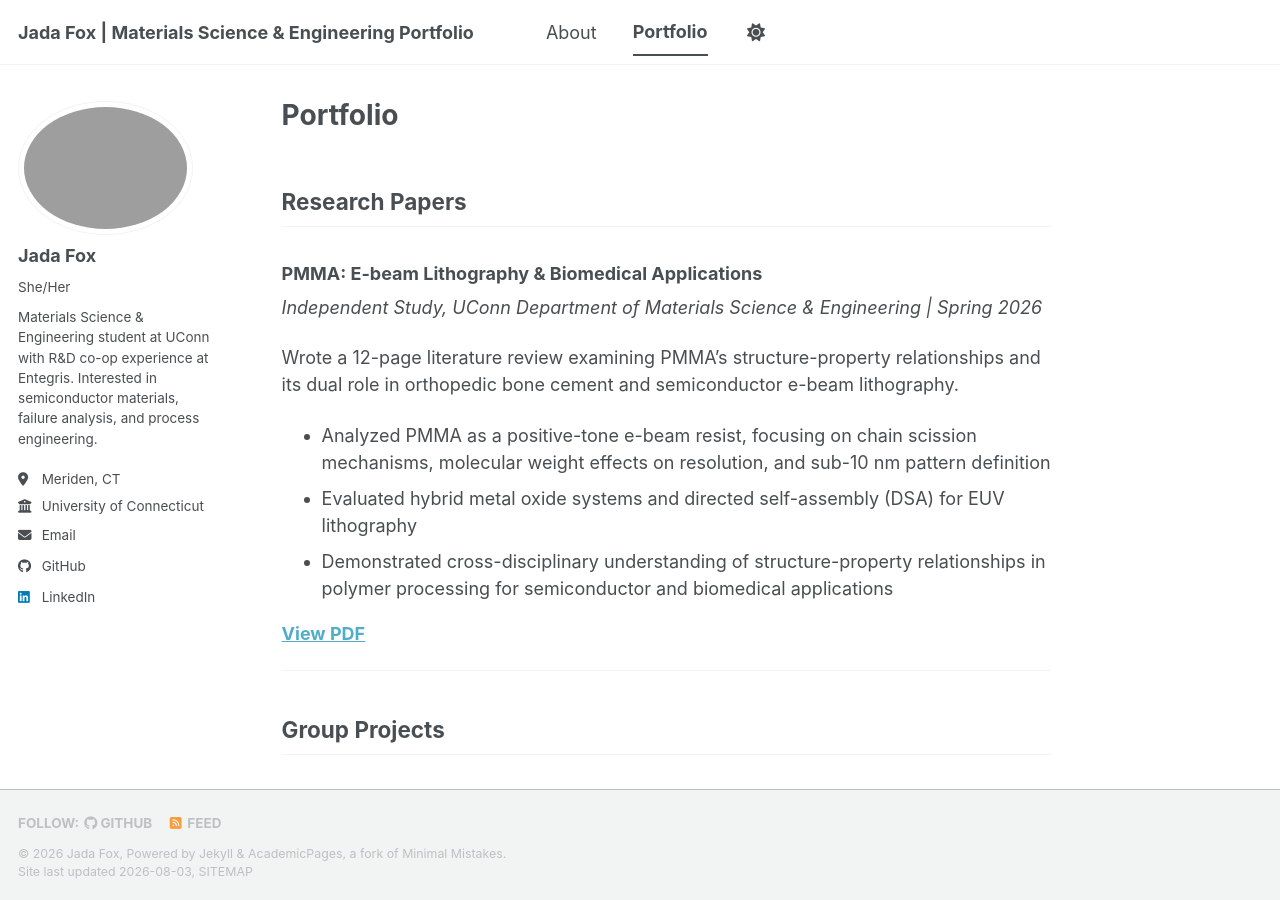
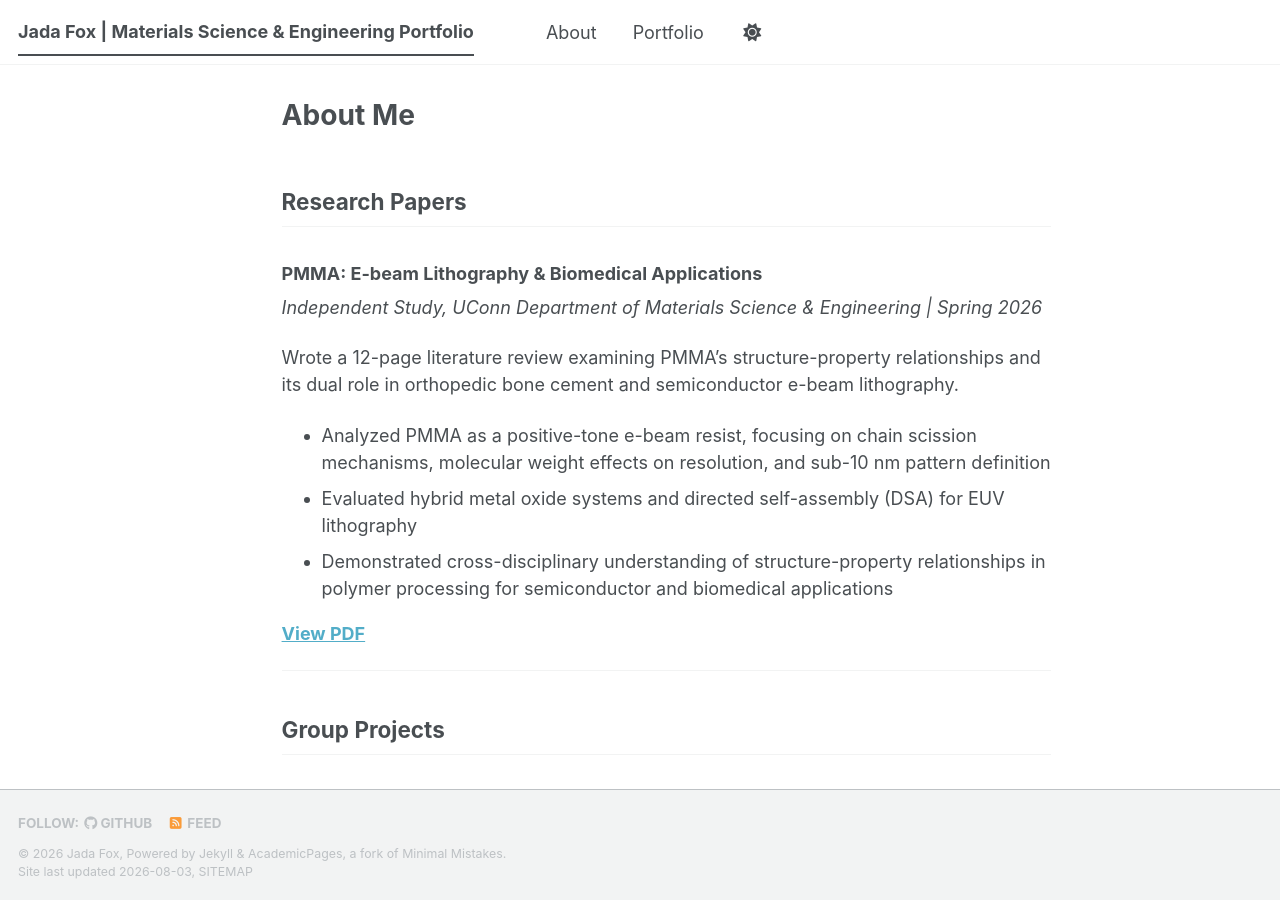
Before and after one commit to FoxJada/FoxJada.github.io, a Jekyll site: the page built from _pages/portfolio.md, in a window 1280 px wide and 900 px high. Built offline with Jekyll 4.4.1, drawn with Linux system fonts in a browser that asks for light colours; a style sheet for code colours, icons or effects is not loaded.

Commit message:
Update portfolio.md

```diff
--- a/_pages/portfolio.md
+++ b/_pages/portfolio.md
@@ -1,6 +1,10 @@
 ---
-title: "Portfolio"
-permalink: /portfolio/
+layout: single
+title: About Me
+permalink: /
+author_profile: false
+sidebar:
+  nav: false
 ---
 
 ## Research Papers
```
